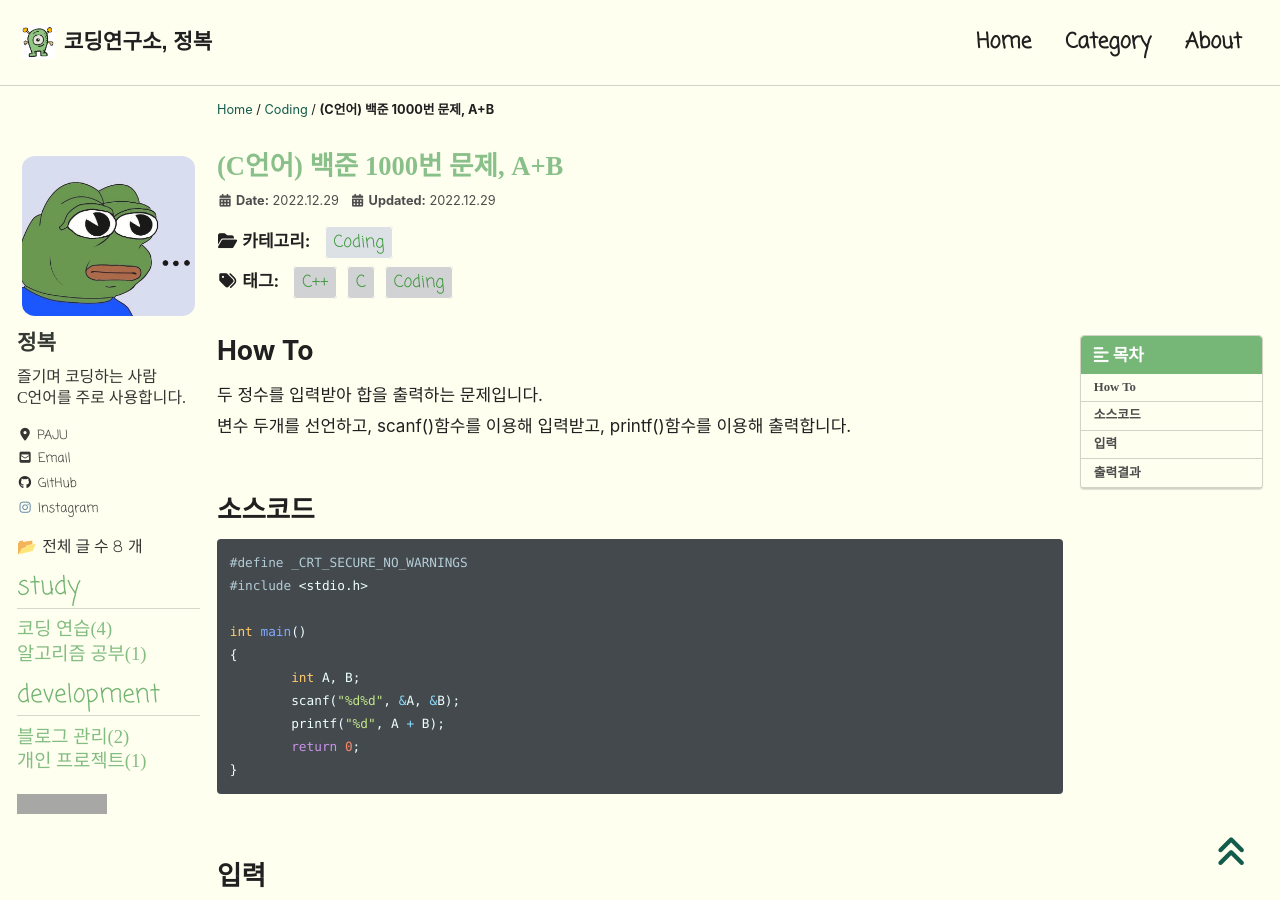
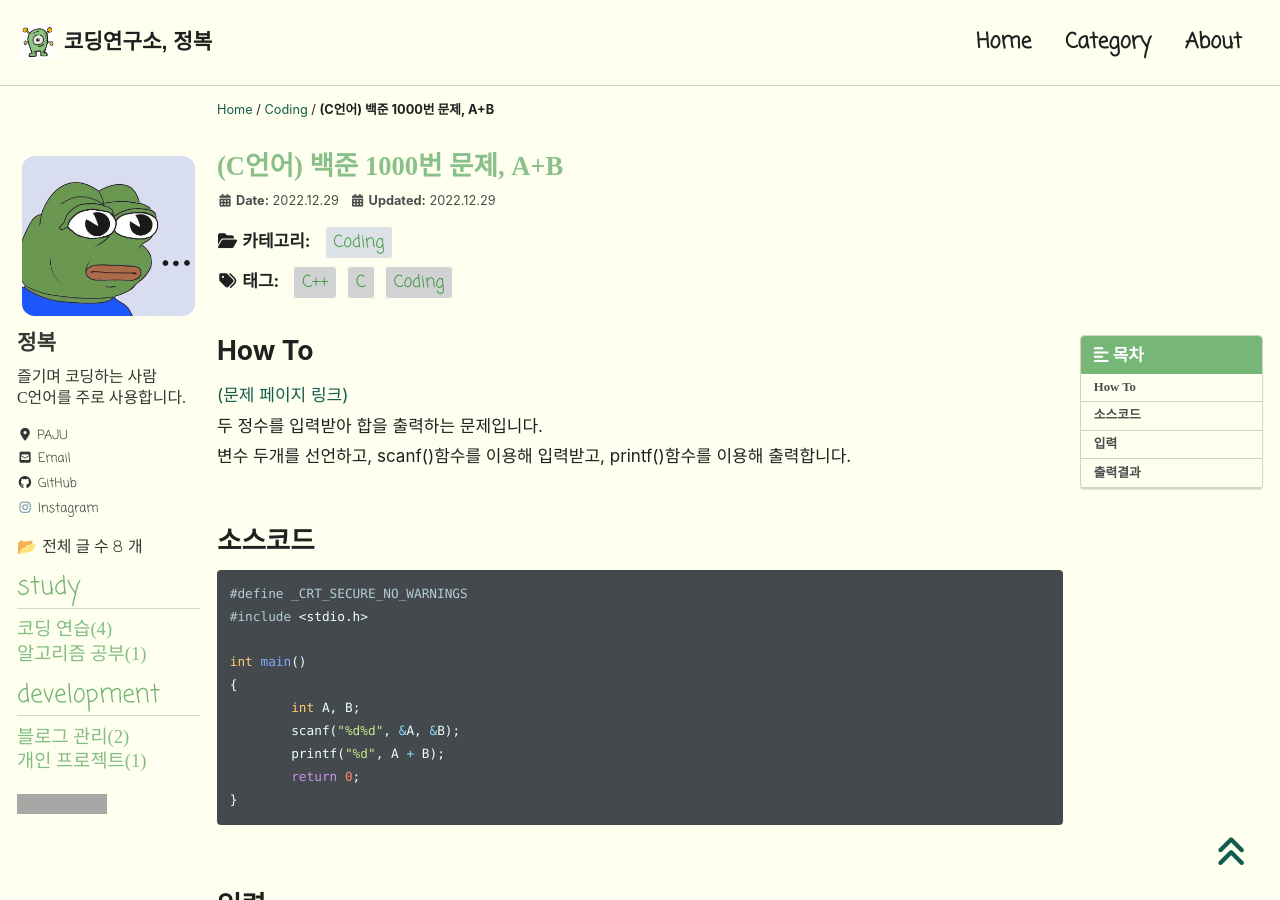
Before and after one commit to JBL28/jbl28.github.io, a Jekyll site: the page built from _posts/Coding/2022-12-29-BJ1000.md, in a window 1280 px wide and 900 px high. Built offline with Jekyll 4.4.1, drawn with Linux system fonts in a browser that asks for light colours; cached includes are drawn as plain includes; nearby versions of some CDN libraries; some web fonts are replaced; comment, search, counter and statistics services are not loaded; grey boxes are pictures that could not be loaded.

Commit message:
Update 2022-12-29-BJ1000.md

```diff
--- a/_posts/Coding/2022-12-29-BJ1000.md
+++ b/_posts/Coding/2022-12-29-BJ1000.md
@@ -16,6 +16,7 @@ last_modified_at: 2022-12-29
 ---
 
 # How To
+[(문제 페이지 링크)](https://www.acmicpc.net/problem/1000)<br>
 두 정수를 입력받아 합을 출력하는 문제입니다.<br>
 변수 두개를 선언하고, scanf()함수를 이용해 입력받고, printf()함수를 이용해 출력합니다.<br><br>
 # 소스코드
```
